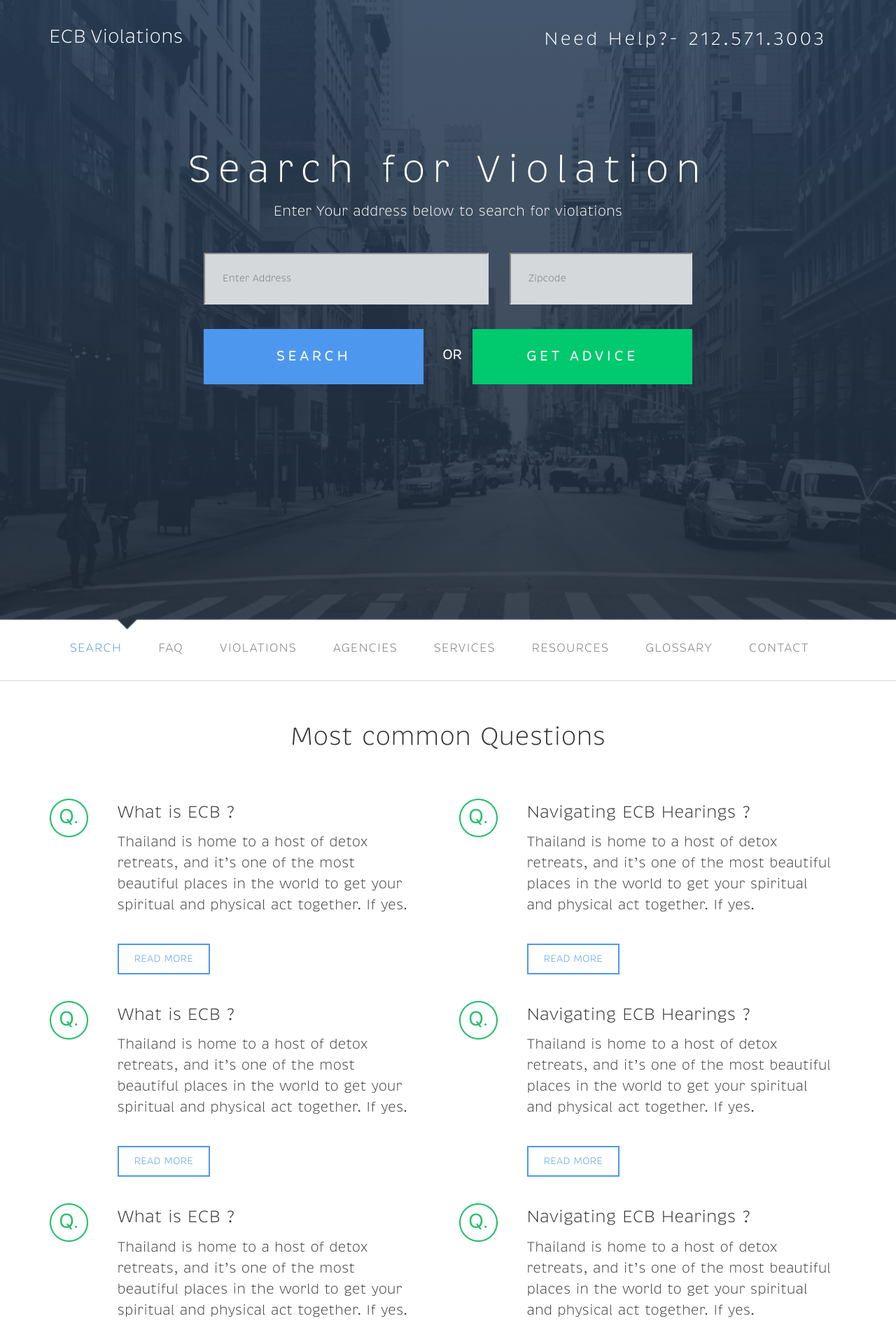
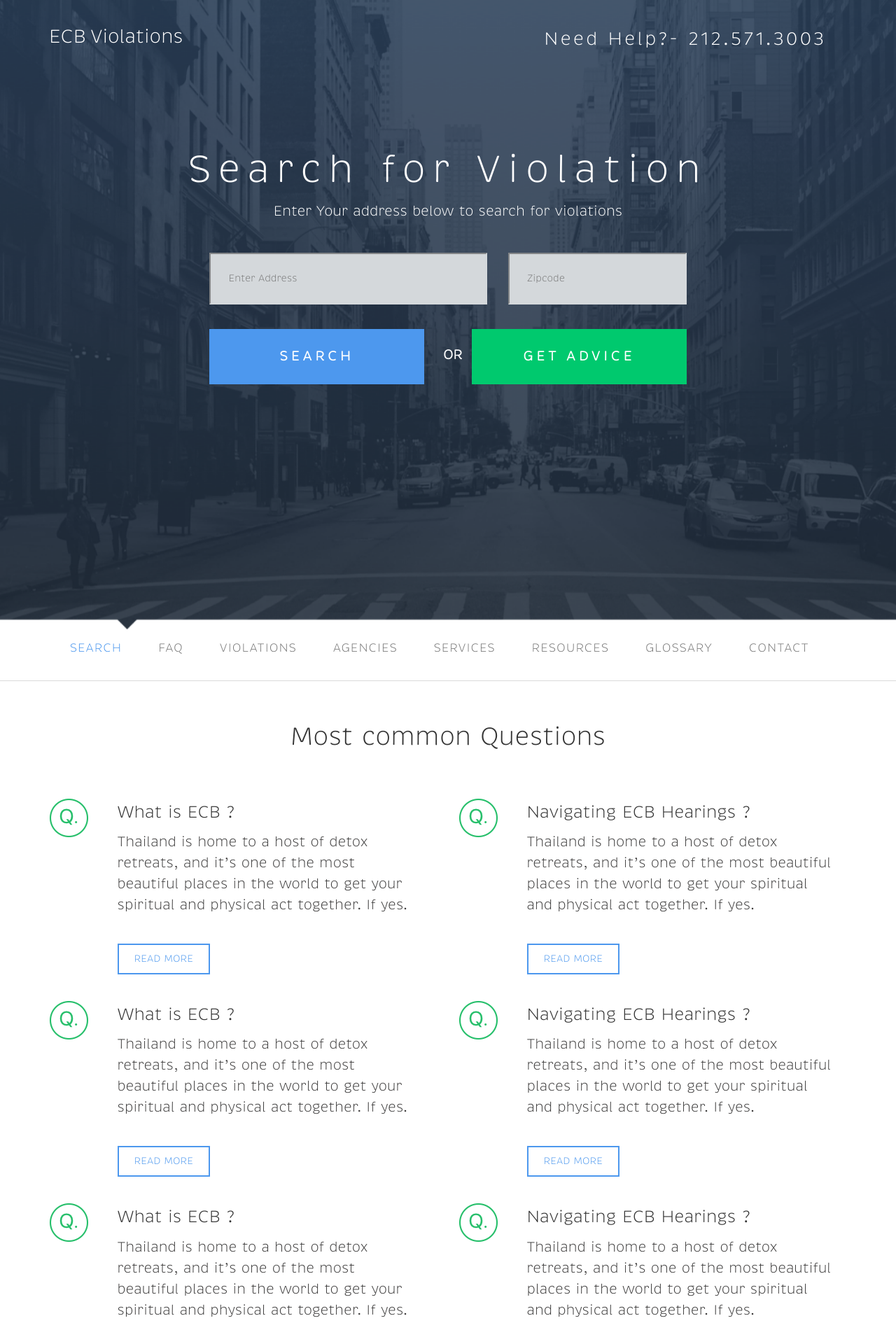
Before and after one commit to preetiksingh/digifront, a Jekyll site: the page built from index.html, in a window 1280 px wide. Shown: the top 1920 px of the page at 70% size. Built offline with Jekyll 4.4.1, drawn with Linux system fonts in a browser that asks for light colours; nearby versions of some CDN libraries.

Commit message:
Changes in landing.scss

```diff
--- a/_config.yml
+++ b/_config.yml
@@ -5,7 +5,7 @@
   Write an awesome description for your new site here. You can edit this
   line in _config.yml. It will appear in your document head meta (for
   Google search results) and in your feed.xml site description.
-baseurl: "/digifront/" # the subpath of your site, e.g. /blog/
+baseurl: "/digifront" # the subpath of your site, e.g. /blog/
 url: "http://preetiksingh.github.io" # the base hostname & protocol for your site
 twitter_username: jekyllrb
 github_username:  jekyll
--- a/_includes/landing.html
+++ b/_includes/landing.html
@@ -1,6 +1,7 @@
 <section id="landing">
 	{% include header.html %}
 	<div class="vh-center">
+		<div class="container-fluid">
 		<div class="row">
 
 		<div class="col-md-offset-2 col-md-8">
@@ -24,6 +25,7 @@
 	</div>
 		</div>
 		</div>
+		</div>
 
 
 </section>
--- a/_sass/_violation.scss
+++ b/_sass/_violation.scss
@@ -1,5 +1,5 @@
 #violation {
-	background-image: url('/images/background-section.png');
+	background-image: url('../images/background-section.png');
 	background-size: cover;
 	background-position: 21% ;
 	height: 70vh;
```
